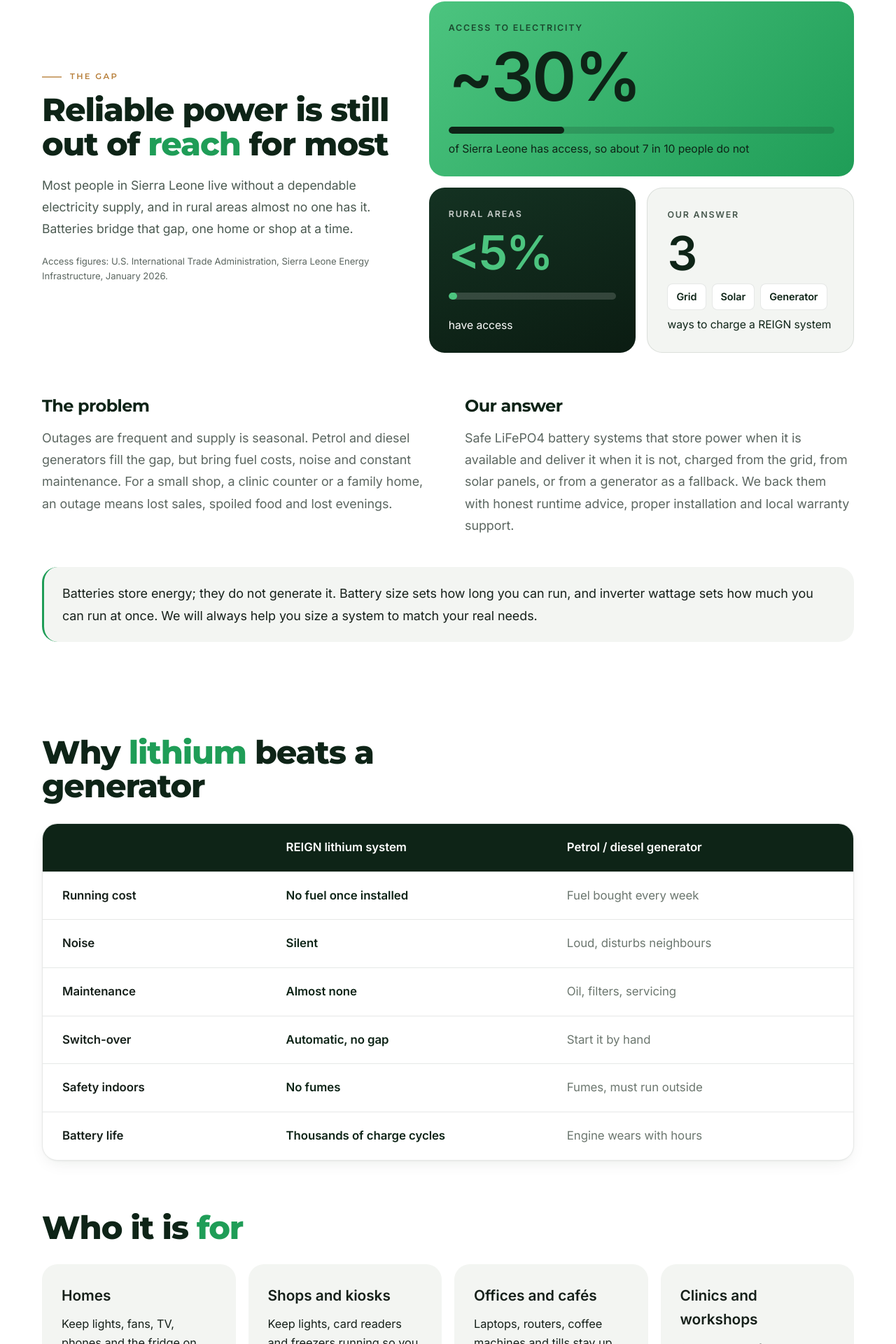
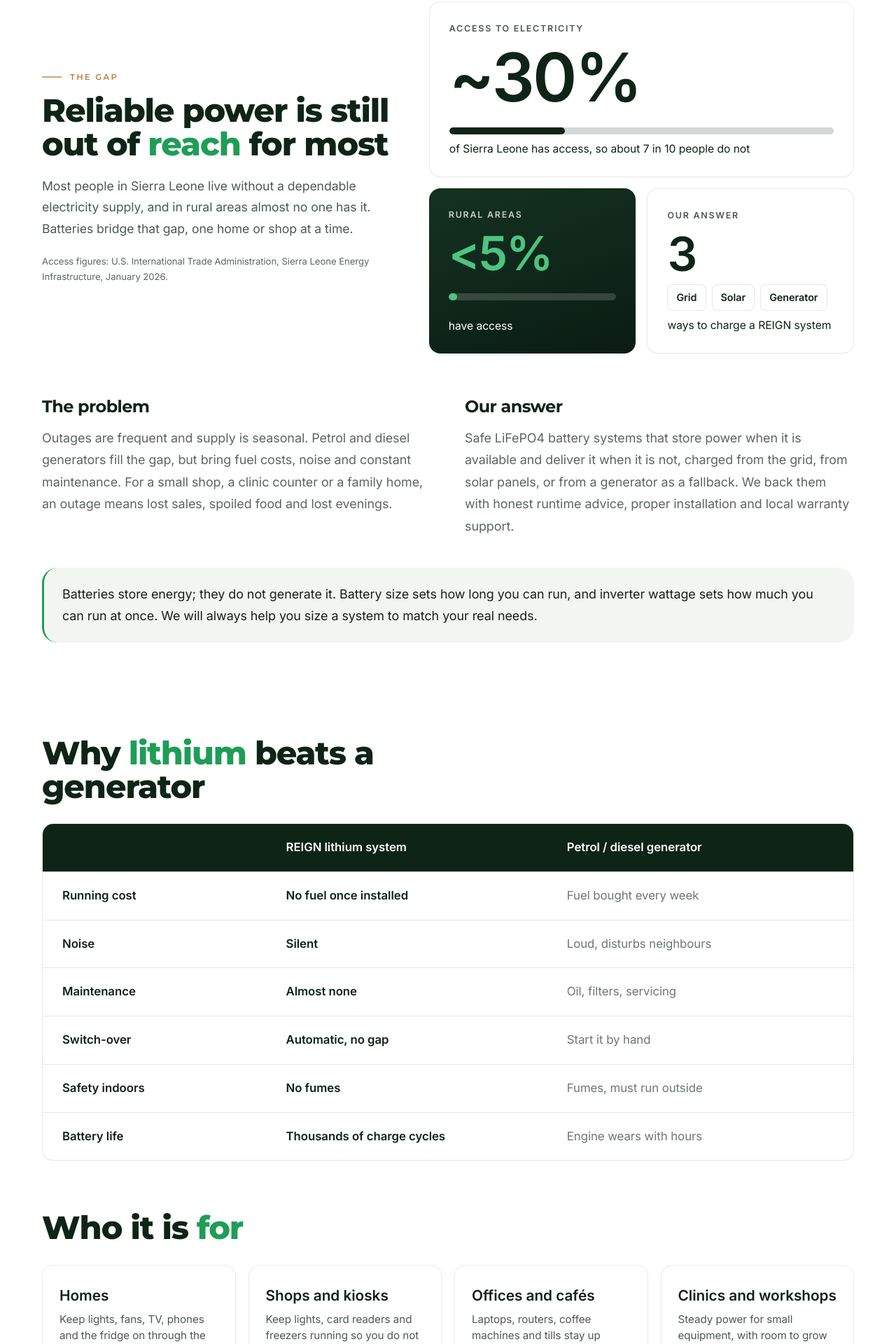
Before and after one commit to aqosuwa/reignsl, a React (Vite) app: page /energy in a window 1280 px wide. Shown: the part 829-2749 px from the top of the page at 70% size. Built offline with nearby package versions, Linux system fonts and the light colour scheme.

Commit message:
Unify card styling: soft outlines, one radius, consistent padding and hover

```diff
--- a/src/styles.css
+++ b/src/styles.css
@@ -1117,3 +1117,47 @@ body{font-size:17px}
   .contact2{padding-top:128px}
 }
 @media (max-width:640px){.role-seg:not(.role-seg4){grid-template-columns:1fr!important}}
+
+/* =====================================================================
+   Unified cards: one radius, one soft outline, one hover, one padding
+   ===================================================================== */
+:root{--card-r:16px;--card-line:rgba(14,36,23,.09);--card-shadow:0 1px 2px rgba(14,36,23,.04);--card-hover:0 18px 34px -22px rgba(14,36,23,.28)}
+
+/* white content cards */
+.card,.ab-card,.pr,.chain-card,.div-card,.use,.lg-card li,.sc.sc-light,.sc.sc-main:not(.sc-dark),.apply-form,.cmp{
+  background:#fff!important;border:1px solid var(--card-line)!important;border-radius:var(--card-r)!important;box-shadow:var(--card-shadow)!important}
+/* tinted panels */
+.bz-main,.div-next,.bz-next,.lg-card,.calc2,.cta-card{background:var(--cream-2)!important;border:1px solid var(--card-line)!important;border-radius:var(--card-r)!important;box-shadow:none!important}
+.div-next,.bz-next{border-style:solid!important}
+/* dark / coloured cards: same radius, no outline */
+.ic,.ic-dark,.ic-stat,.sc,.hyb-feature,.pr-feat,.vm,.calc{border-radius:var(--card-r)!important}
+.ic-dark,.ic-stat.dark,.sc-dark,.pr-feat,.hyb-feature{border:0!important}
+.pr-feat{box-shadow:none!important}
+/* photos inside cards follow the card radius */
+.pc img,.chain-card img,.div-main img,.bz-main img,.faq-photo img,.svc-list-photo img,.swap,.hf-photo,.apply-photo,.ic-photo img{border-radius:var(--card-r)!important}
+.chain-card,.div-card,.bz-main{overflow:hidden}
+.chain-card img,.div-main img{border-radius:0!important}
+.bz-main img{border-radius:0!important}
+/* consistent padding */
+.card,.ab-card,.use{padding:26px 24px!important}
+.chain-card figcaption{padding:18px 22px 22px}
+/* consistent number badge */
+.ab-ico{width:40px!important;height:40px!important;border-radius:10px!important;background:#e8f4ee!important;font-size:.9rem;margin-bottom:34px!important}
+/* hover only on links/cards that act like links */
+.card,.ab-card,.pr,.chain-card,.div-card,.use{transition:transform .25s ease,border-color .25s ease,box-shadow .25s ease}
+.card:hover,.ab-card:hover,.pr:hover,.chain-card:hover,.div-card:hover,.use:hover{transform:translateY(-3px);border-color:rgba(31,157,87,.35)!important;box-shadow:var(--card-hover)!important}
+.use b{display:block;margin-bottom:6px}
+.use p{margin:0;color:#4b5a51;font-size:.95rem;line-height:1.5}
+/* pc caption cards */
+.pc div{border-radius:calc(var(--card-r) - 4px)!important}
+/* FAQ chevrons match */
+.faq summary::after{border-radius:8px}
+/* tags/badges consistent */
+.div-tag,.ic-tag,.tag{border-radius:8px}
+@media (max-width:900px){:root{--card-r:14px}.card,.ab-card,.use{padding:22px 20px!important}}
+.ab-card::before,.ab-card::after{display:none!important}
+.ab-card{border-top:1px solid var(--card-line)!important}
+.hyb-feature,.hyb-feature:hover{box-shadow:none!important}
+/* keep dark cards dark (override unified light rule) */
+.calc2,.pr.pr-feat{background:linear-gradient(160deg,#143222 0%,#0b1c12 100%)!important;border:0!important;box-shadow:none!important;color:#fff}
+.pr.pr-feat:hover{border:0!important;box-shadow:none!important}
```
